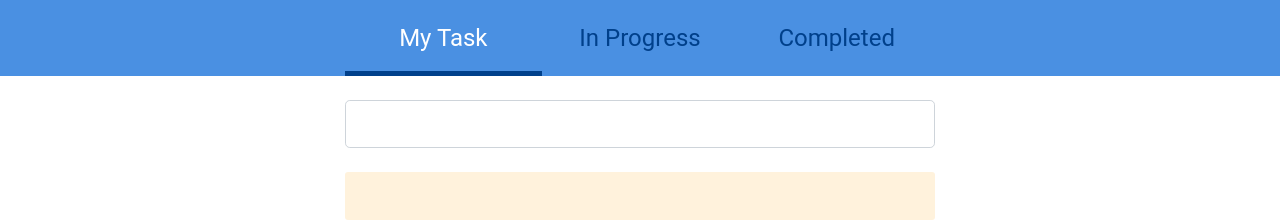
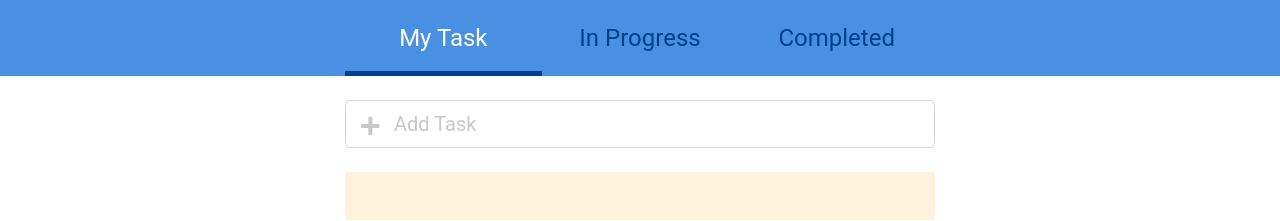
Before and after one commit to ajdfajdfl2003/f2e-practice-todolist, a Vue app: page / in a window 1280 px wide. Shown: the top 221 px of the page. Built offline with nearby package versions, Linux system fonts and the light colour scheme.

Commit message:
add 'add-task' style

```diff
--- a/src/App.vue
+++ b/src/App.vue
@@ -8,8 +8,9 @@
       </div>
     </div>
     <div class="container mt-4">
-      <div>
-        <input type="text" class="form-control form-control-lg"/>
+      <div class="position-relative">
+        <i class="add-todo fas fa-plus fa-lg position-absolute" style="left: 1rem; top: 1.15rem"></i>
+        <input type="text" class="add-todo form-control form-control-lg pl-5" placeholder="Add Task"/>
       </div>
 
       <div class="mt-4">
@@ -53,6 +54,15 @@
     }
   }
 
+  .add-todo {
+    color: #C8C8C8;
+
+    &::placeholder {
+      color: #C8C8C8;
+      text-align: left;
+    }
+  }
+
   .todo-item {
     display: flex;
     flex-direction: column;
```
